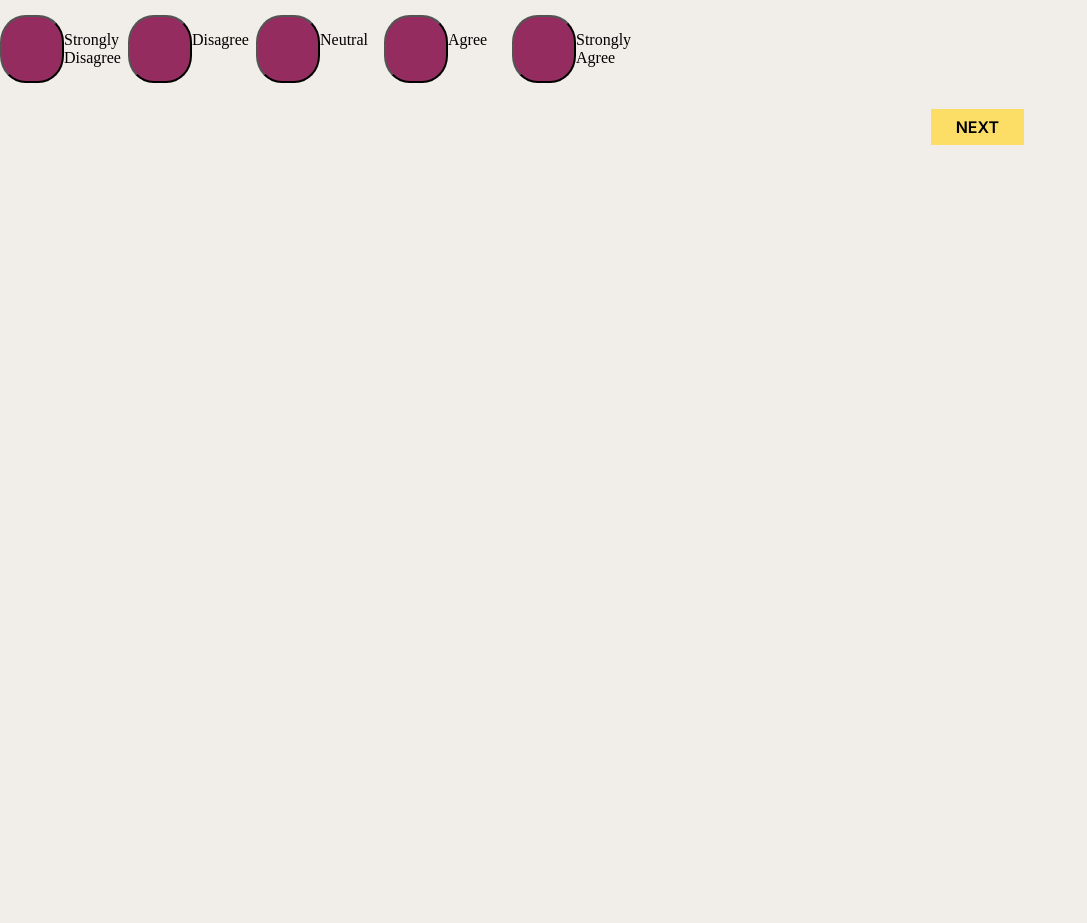
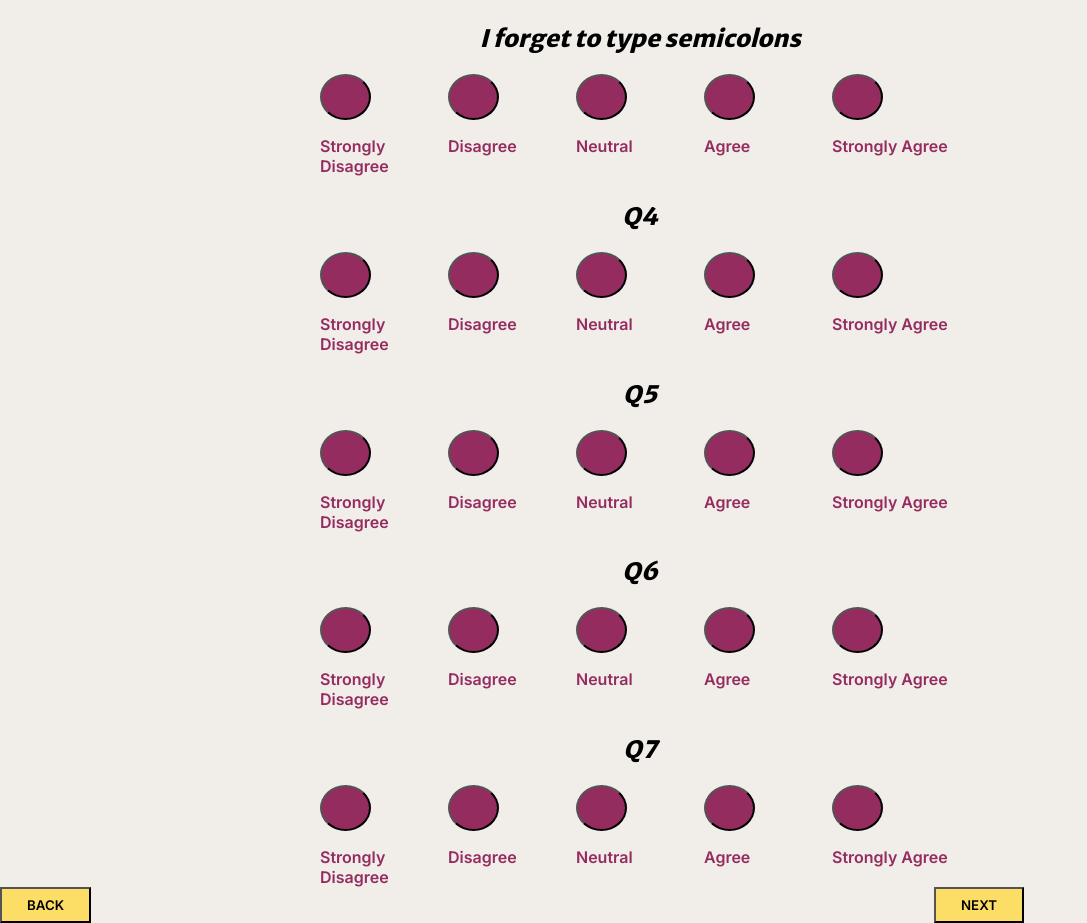
Before and after one commit to navidboloorian/eng100d_group_a, a React (Create React App) app in the folder frontend/: page / in a window 1280 px wide. Shown: the part 444-1367 px from the top of the page, without its empty margins (0-1087 px from the left). Before the commit the page ends 800 px from the top, so only its background shows below. Built offline with nearby package versions, Linux system fonts and the light colour scheme.

Commit message:
properly sized buttons, text below button
TODO:
-button changes to yellow when pressed
-button keeps track of a total

```diff
--- a/frontend/src/App.js
+++ b/frontend/src/App.js
@@ -1,8 +1,8 @@
 import logo from './logo.svg';
 import './App.css';
 import HeaderMsg from './HeaderMsg';
-import NextButton from './NextButton';
 import Question from "./Question";
+import NavButton from './NavButton';
 
 function App() {
   return (
@@ -14,10 +14,15 @@ function App() {
           <div className="Question">
             <Question question={"I like css"}/>
             <Question question={"I like variable types"}/>
-            <Question/>
+            <Question question={"I forget to type semicolons"}/>
+            <Question question={"Q4"}/>
+            <Question question={"Q5"}/>
+            <Question question={"Q6"}/>
+            <Question question={"Q7"}/>
           </div>
           <div className='BottomNavButtons'>
-            <NextButton/>
+            <NavButton label={"BACK"} side={"LEFT"}/>
+            <NavButton label={"NEXT"}side={"RIGHT"}/>
           </div>
         </div>
     </>
--- a/frontend/src/HeaderMsg.css
+++ b/frontend/src/HeaderMsg.css
@@ -15,5 +15,6 @@
     margin-right: 5%;
     text-align: center;
     justify-self: center;
+    text-wrap: nowrap;
 
 }
--- a/frontend/src/NextButton.css
+++ b/frontend/src/NavButton.css
@@ -1,6 +1,6 @@
 @import url('https://fonts.googleapis.com/css2?family=Inter:wght@600&family=Merriweather+Sans:wght@800&display=swap');
 
-.NextButtonP {
+.NavButton {
 
     color: black;
     background-color: #FCDE67;
@@ -11,7 +11,7 @@
     padding-top: 8px;
     padding-bottom: 8px;
 
-    float: right;
+    /* float: right; */
     margin-right: 20%;
 
 
--- /dev/null
+++ b/frontend/src/NavButton.js
@@ -0,0 +1,18 @@
+import "./NavButton.css"
+
+function NavButton({label, side}) {
+
+    if (side.localeCompare("LEFT") == 0)
+    return (
+
+        <button style={{float:"left"}} className="NavButton">{label}</button>
+    );
+
+    else if (side.localeCompare("RIGHT") == 0)
+    return (
+
+        <button style={{float:"right"}} className="NavButton">{label}</button>
+    );
+}
+
+export default NavButton;
--- a/frontend/src/NextButton.js
+++ /dev/null
@@ -1,10 +0,0 @@
-import "./NextButton.css"
-
-function NextButton() {
-
-    return (
-        <p className="NextButtonP">NEXT</p>
-    );
-}
-
-export default NextButton;
--- a/frontend/src/Question.css
+++ b/frontend/src/Question.css
@@ -1,21 +1,39 @@
 @import url('https://fonts.googleapis.com/css2?family=Merriweather+Sans:wght@800&display=swap');
-
 
 .Question {
     margin-top: 5px;
     margin-bottom: 5px;
     display: grid;
 }
-
+/* Row of Buttons with labels below */
 .QuestionButtonRow {
+    align-content: center;
+    /* background-color: red; */
     align-self: center;
     display: grid;
     grid-template-columns: 10% 10% 10% 10% 10%;
+    justify-content: center;
 }
-
+/* Contains button and label below */
 .QuestionButtonColumn {
     display: grid;
-    grid-template-columns: 50% 50%;
+    /* align-items: center; */
+    /* justify-items: center; */
+    grid-template-rows: 50% 50%;
+}
+.QuestionButton {
+    /* /* min-width: 10%; */
+    max-width: 40%;
+    min-width: 40%;
+    /* width: 20%;
+    height:50%; */
+    min-height: 20px;
+    background-color: #942C60;
+    border-radius: 50%;
+}
+.QuestionButtonText {
+    font-family: 'Inter', sans-serif;
+    color: #942C60;
 }
 
 .QuestionText {
@@ -25,9 +43,3 @@
     text-align: center;
     padding-top: 5px;
 }
-
-.QuestionButton {
-
-    background-color: #942C60;
-    border-radius: 40%
-}
--- a/frontend/src/Question.js
+++ b/frontend/src/Question.js
@@ -1,5 +1,10 @@
 import "./Question.css"
 
+// class Question {
+
+//     answer;
+
+// }
 function Question({question}) {
 
     return (
@@ -8,23 +13,23 @@ function Question({question}) {
             <div className="QuestionButtonRow">
                 <div className="QuestionButtonColumn">
                     <button className="QuestionButton"> </button>
-                    <p>Strongly Disagree</p>
+                    <p className="QuestionButtonText">Strongly Disagree</p>
                 </div>
                 <div className="QuestionButtonColumn">
                     <button className="QuestionButton"> </button>
-                    <p>Disagree</p>
+                    <p className="QuestionButtonText">Disagree</p>
                 </div>
                 <div className="QuestionButtonColumn">
                     <button className="QuestionButton"> </button>
-                    <p>Neutral</p>
+                    <p className="QuestionButtonText">Neutral</p>
                 </div>
                 <div className="QuestionButtonColumn">
                     <button className="QuestionButton"> </button>
-                    <p>Agree</p>
+                    <p className="QuestionButtonText">Agree</p>
                 </div>
                 <div className="QuestionButtonColumn">
                     <button className="QuestionButton"> </button>
-                    <p>Strongly Agree</p>
+                    <p className="QuestionButtonText">Strongly Agree</p>
                 </div>
 
             </div>
@@ -32,4 +37,6 @@ function Question({question}) {
     );
 }
 
+
+
 export default Question
```
